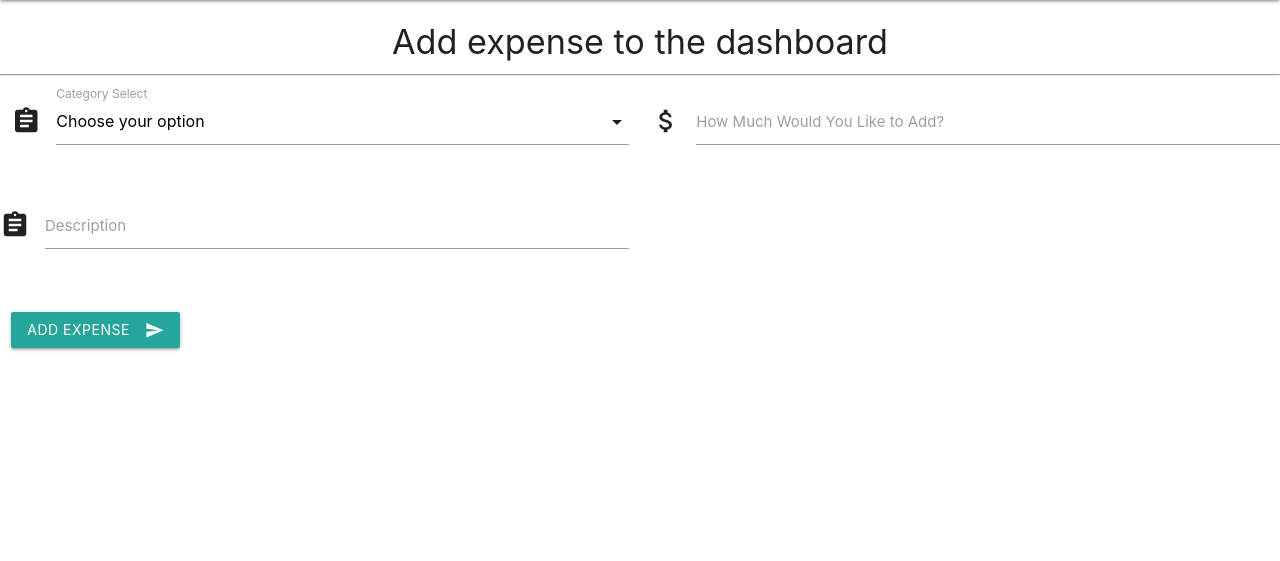
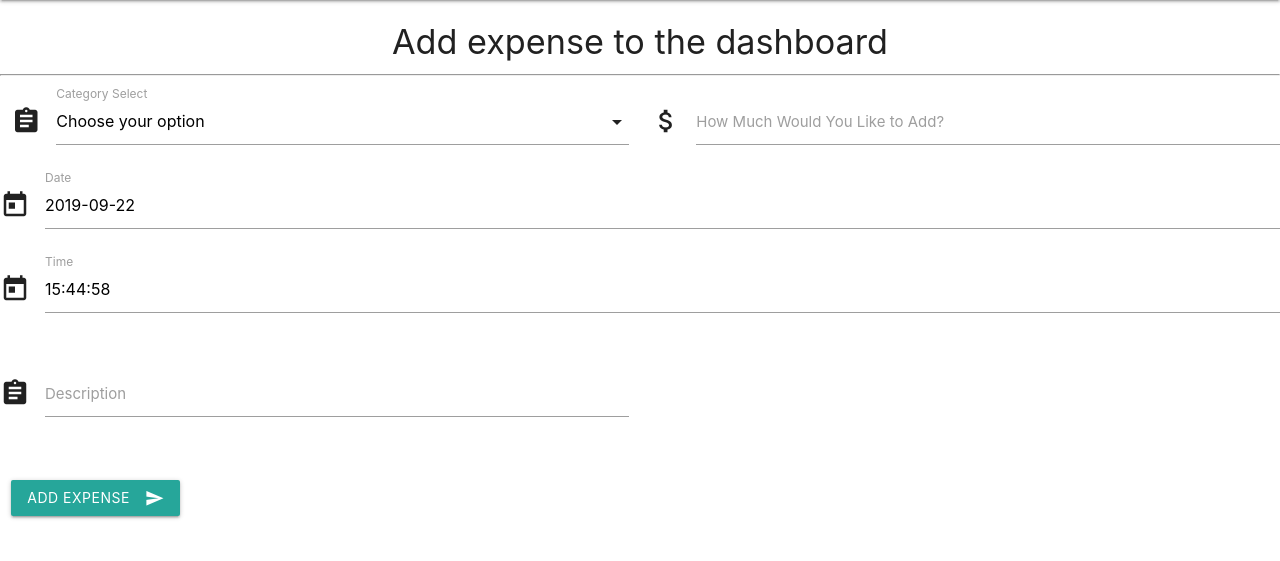
Before and after one commit to luigilangella/milestone-project-3, a Flask app: page /addExpense/ in a window 1280 px wide. Shown: the part 64-625 px from the top of the page. Run offline with Flask 2, Linux system fonts and the light colour scheme; a database or web service that is not in the repository returns one stand-in record (values such as "Sample title"); parts of the project's set-up code (start-up, migrations or seed data) failed here and were passed over; some libraries are stand-ins or nearby versions.

Commit message:
Fixed the insertExpense view and reset view in app.py, minor refactoring done

```diff
--- a/app.py
+++ b/app.py
@@ -1,4 +1,5 @@
 import os, json, datetime
+from dateutil.parser import parse
 from flask import Flask, render_template, redirect, request, url_for
 from flask_pymongo import PyMongo
 from bson.objectid import ObjectId
@@ -24,29 +25,33 @@ def dashboard():
 @app.route('/reset_category/<category_id>')
 def reset_category(category_id):
     all_categories = mongo.db.expense_categories
-    all_categories.update({'name':request.form.get('name')},{
-        'name':request.form.get('name'),
+    all_categories.update_many({'_id': ObjectId(category_id)},{'$set':
+    {
         'description':'',
-        'date': ''
-    })
-    all_categories.update_many({'_id': ObjectId(category_id)},{'$set':{'ammount': float('0')}})
+        'date': '',
+        'ammount': float(0)
+    }})
+    # all_categories.update_many({'_id': ObjectId(category_id)},{'$set':{'ammount': float('0')}})
     return redirect(url_for('dashboard'))
 
 @app.route('/addExpense/')
 def addExpense():
     all_categories = mongo.db.expense_categories.find()
-    return render_template('addExpense.html', categories=all_categories)
+    return render_template('addExpense.html', categories=all_categories, dateNow=datetime.date.today(),
+                                              timeNow=datetime.datetime.now().time().strftime('%H:%M:%S'))
 
 @app.route('/insertExpense', methods=['POST'])
 def insertExpense():
+    space = " "
     all_categories = mongo.db.expense_categories
-    all_categories.update({'name':request.form.get('name')},
+    dateTime = request.form.get('date'), request.form.get('time')
+    all_categories.update({'name':request.form.get('name')},{'$set':
     {
         'name':request.form.get('name'),
         'description':request.form.get('description'),
-        'date': datetime.datetime.now()
-    })
-    all_categories.update_one({'name':request.form.get('name')},{'$inc': {'ammount':float(request.form.get('ammount'))}})
+        'date': parse(space.join(dateTime))
+    },'$inc': {'ammount': float(request.form.get('ammount'))}})
+
     return redirect(url_for('dashboard'))
 
 @app.route('/delete_category/<category_id>')
--- a/templates/addExpense.html
+++ b/templates/addExpense.html
@@ -11,7 +11,7 @@
                 <select id="category" name="name">
                     <option value="" disabled selected>Choose your option</option>
                     {% for category in categories %}
-                    <option value="{{ category.name }}">{{ category.name }}</option>
+                    <option value="{{ category.name }}">{{ category.name }} : $ {{ category.ammount }}</option>
                     {% endfor %}
                 </select>
                 <label>Category Select</label>
@@ -21,6 +21,16 @@
                     <i class="material-icons prefix">attach_money</i>
                     <input id="ammount" type='number' step='any' name="ammount" class="validate">
                     <label>How Much Would You Like to Add?</label>
+                </div>
+                <div class="input-field col s12">
+                    <i class="material-icons prefix">today</i>
+                    <input id="date" name="date" type="text" class="datepicker" value="{{ dateNow }}">
+                    <label for="icon_prefix">Date</label>
+                </div>
+                <div class="input-field col s12">
+                    <i class="material-icons prefix">today</i>
+                    <input id="time" name="time" type="text" class="timepicker" value="{{ timeNow }}">
+                    <label for="icon_prefix">Time</label>
                 </div>
             </div>
             <div class="row">
```
Also changed, not shown: static/data/data.json (+1 -1 lines).
